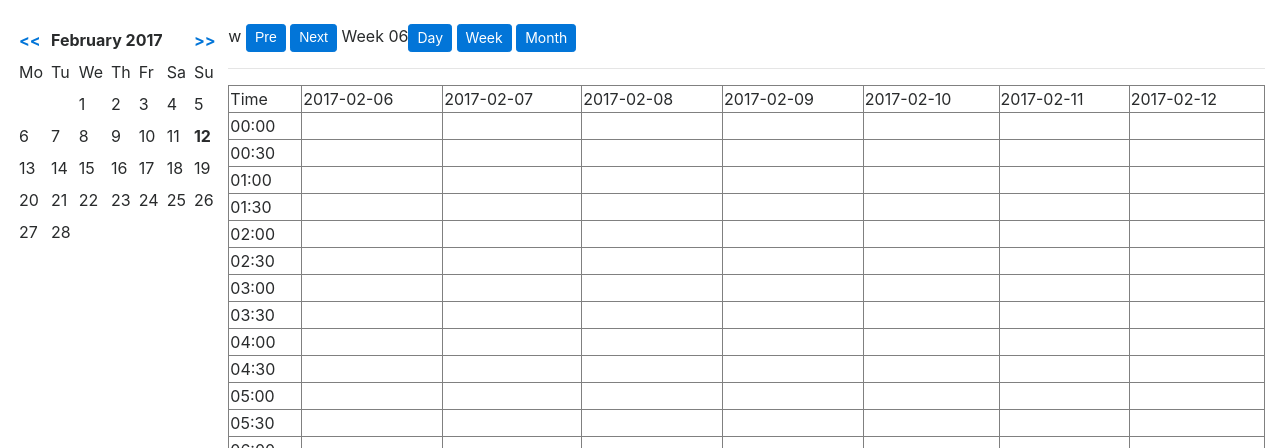
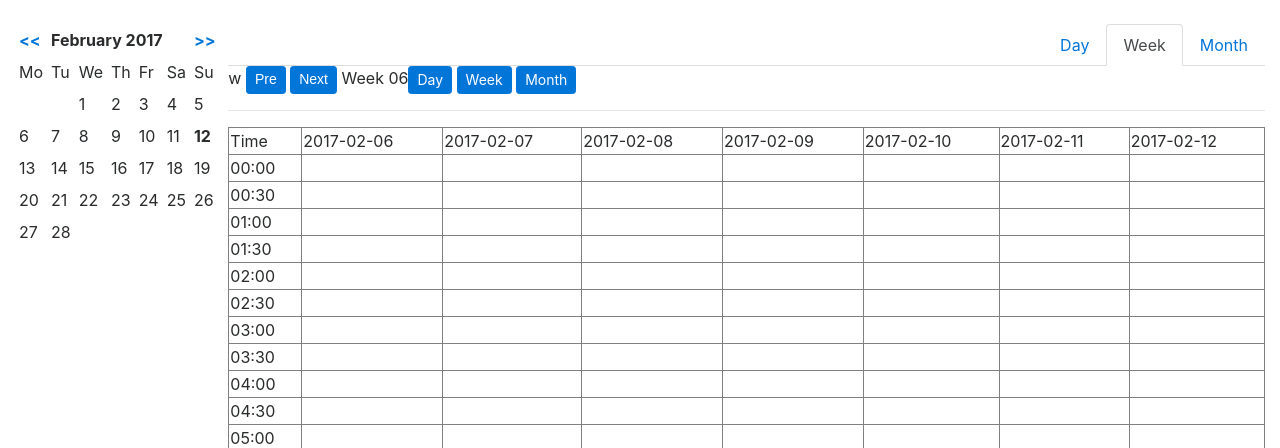
Before and after one commit to mrinal2300/book, a CodeIgniter app: page /database/ in a window 1280 px wide. Shown: the part 56-504 px from the top of the page. Run offline with CodeIgniter, Linux system fonts and the light colour scheme; some libraries are stand-ins or nearby versions.

Commit message:
calendar page update

```diff
--- a/application/modules/calendar/controllers/Calendar.php
+++ b/application/modules/calendar/controllers/Calendar.php
@@ -19,11 +19,8 @@ class Calendar extends CI_Controller {
 
 
 		$this->load->library('calendar', $prefs);
-
-
 		$data['side_calendar'] = $this->calendar->generate();
 		$data['main_calendar'] = $this->calendar->generate_main_calendar();
-
 		$this->load->template('list',$data);
 
 
--- a/application/modules/calendar/views/list.php
+++ b/application/modules/calendar/views/list.php
@@ -10,6 +10,20 @@
 	</div>
 	<div class="col-md-10">
 
+
+
+<ul class="nav nav-tabs justify-content-end">
+  <li class="nav-item">
+    <a class="nav-link <?php echo ($this->session->userdata('calendar_type') == 'd') ? 'active' : ''; ?>" href="<?php echo base_url('/?type=d'); ?>">Day</a>
+  </li>
+  <li class="nav-item">
+    <a class="nav-link <?php echo ($this->session->userdata('calendar_type') == 'w') ? 'active' : ''; ?>" href="<?php echo base_url('/?type=w'); ?>">Week</a>
+  </li>
+  <li class="nav-item">
+    <a class="nav-link <?php echo ($this->session->userdata('calendar_type') == 'm') ? 'active' : ''; ?>" href="<?php echo base_url('/?type=m'); ?>">Month</a>
+  </li>
+</ul>
+
 	<?php echo $this->session->userdata('calendar_type'); ?>
 
 		<?php echo $main_calendar; ?>
--- a/assets/css/style.css
+++ b/assets/css/style.css
@@ -6,3 +6,15 @@ body {
 	float: left;
 	margin-right: 20px;
 }
+
+
+.time-slot{
+	cursor: pointer;
+
+}
+
+
+.time-slot:hover{
+	background: #ccc;
+
+}
```
Also changed, not shown: application/modules/admin/controllers/Resource.php (added, +26 -0 lines), application/modules/admin/views/resource/list.php (added, +20 -0 lines).
